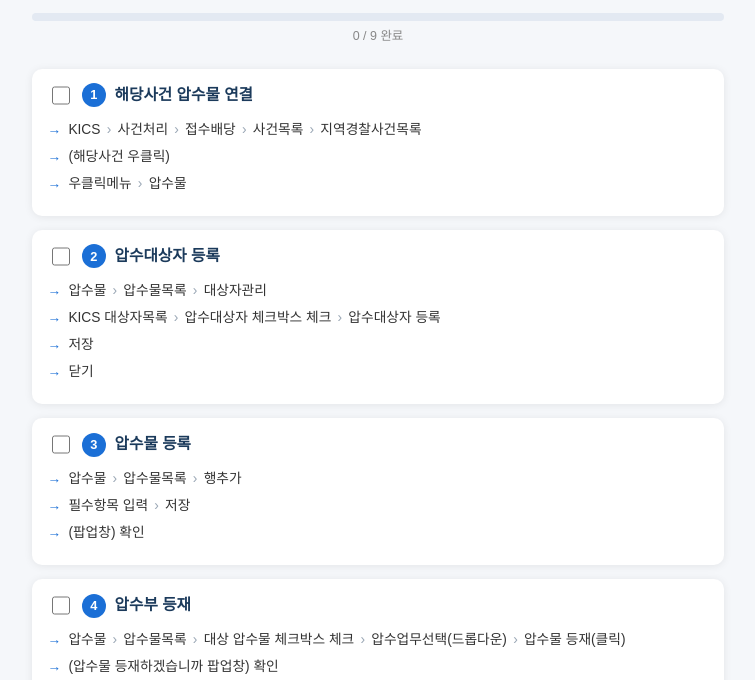
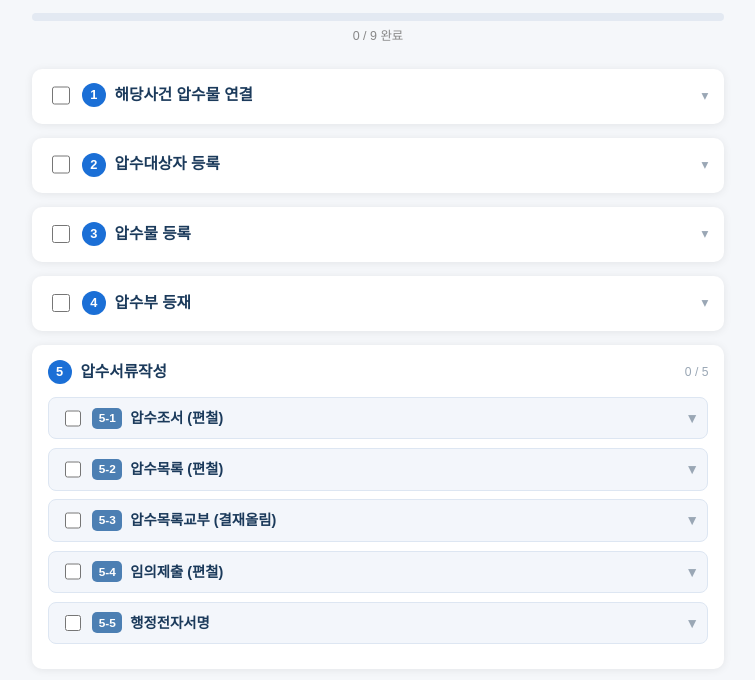
Before and after one commit to bandit1397/seizure-procedure, a plain HTML site: page index.html in a window 1280 px wide. Shown: the part 89-769 px from the top of the page, without its empty margins (262-1017 px from the left). Drawn offline with Linux system fonts and the light colour scheme.

Commit message:
Make steps 1-4 collapsible like the 5-x sub-items
Convert each top-level step card to <details>/<summary> so tapping the
title expands/collapses its click-path list, matching the existing
interaction pattern used for the document sub-steps under stage 5.

Co-Authored-By: Claude Sonnet 5 <noreply@anthropic.com>

```diff
--- a/index.html
+++ b/index.html
@@ -64,12 +64,22 @@
   }
   .step.done { opacity: 0.55; }
 
+  .step summary::-webkit-details-marker { display: none; }
+  .step summary { list-style: none; }
   .step-head {
     display: flex;
     align-items: center;
     gap: 0.55rem;
     cursor: pointer;
   }
+  .step-head .chev {
+    margin-left: auto;
+    color: #9aa7b5;
+    font-size: 0.85rem;
+    transition: transform .15s ease;
+    flex: 0 0 auto;
+  }
+  details.step[open] .step-head .chev { transform: rotate(180deg); }
   .step-head input[type="checkbox"] {
     width: 1.15rem;
     height: 1.15rem;
@@ -204,62 +214,66 @@
   </div>
 
   <!-- 1단계 -->
-  <div class="step" data-step="1">
-    <label class="step-head">
-      <input type="checkbox" class="chk" data-key="1">
+  <details class="step" data-step="1">
+    <summary class="step-head">
+      <input type="checkbox" class="chk" data-key="1" onclick="event.stopPropagation()">
       <span class="num">1</span>
       <span class="title">해당사건 압수물 연결</span>
-    </label>
+      <span class="chev">▾</span>
+    </summary>
     <ul class="path">
       <li>KICS <span class="arrow">›</span> 사건처리 <span class="arrow">›</span> 접수배당 <span class="arrow">›</span> 사건목록 <span class="arrow">›</span> 지역경찰사건목록</li>
       <li>(해당사건 우클릭)</li>
       <li>우클릭메뉴 <span class="arrow">›</span> 압수물</li>
     </ul>
-  </div>
+  </details>
 
   <!-- 2단계 -->
-  <div class="step" data-step="2">
-    <label class="step-head">
-      <input type="checkbox" class="chk" data-key="2">
+  <details class="step" data-step="2">
+    <summary class="step-head">
+      <input type="checkbox" class="chk" data-key="2" onclick="event.stopPropagation()">
       <span class="num">2</span>
       <span class="title">압수대상자 등록</span>
-    </label>
+      <span class="chev">▾</span>
+    </summary>
     <ul class="path">
       <li>압수물 <span class="arrow">›</span> 압수물목록 <span class="arrow">›</span> 대상자관리</li>
       <li>KICS 대상자목록 <span class="arrow">›</span> 압수대상자 체크박스 체크 <span class="arrow">›</span> 압수대상자 등록</li>
       <li>저장</li>
       <li>닫기</li>
     </ul>
-  </div>
+  </details>
 
   <!-- 3단계 -->
-  <div class="step" data-step="3">
-    <label class="step-head">
-      <input type="checkbox" class="chk" data-key="3">
+  <details class="step" data-step="3">
+    <summary class="step-head">
+      <input type="checkbox" class="chk" data-key="3" onclick="event.stopPropagation()">
       <span class="num">3</span>
       <span class="title">압수물 등록</span>
-    </label>
+      <span class="chev">▾</span>
+    </summary>
     <ul class="path">
       <li>압수물 <span class="arrow">›</span> 압수물목록 <span class="arrow">›</span> 행추가</li>
       <li>필수항목 입력 <span class="arrow">›</span> 저장</li>
       <li>(팝업창) 확인</li>
     </ul>
-  </div>
+  </details>
 
   <!-- 4단계 -->
-  <div class="step" data-step="4">
-    <label class="step-head">
-      <input type="checkbox" class="chk" data-key="4">
+  <details class="step" data-step="4">
+    <summary class="step-head">
+      <input type="checkbox" class="chk" data-key="4" onclick="event.stopPropagation()">
       <span class="num">4</span>
       <span class="title">압수부 등재</span>
-    </label>
+      <span class="chev">▾</span>
+    </summary>
     <ul class="path">
       <li>압수물 <span class="arrow">›</span> 압수물목록 <span class="arrow">›</span> 대상 압수물 체크박스 체크 <span class="arrow">›</span> 압수업무선택(드롭다운) <span class="arrow">›</span> 압수물 등재(클릭)</li>
       <li>(압수물 등재하겠습니까 팝업창) 확인</li>
       <li>(메시지) 확인</li>
       <li class="note">압수물 목록 상태가 '승인'으로 변경됨</li>
     </ul>
-  </div>
+  </details>
 
   <!-- 5단계: 압수서류작성 -->
   <div class="step" data-step="5">
```
